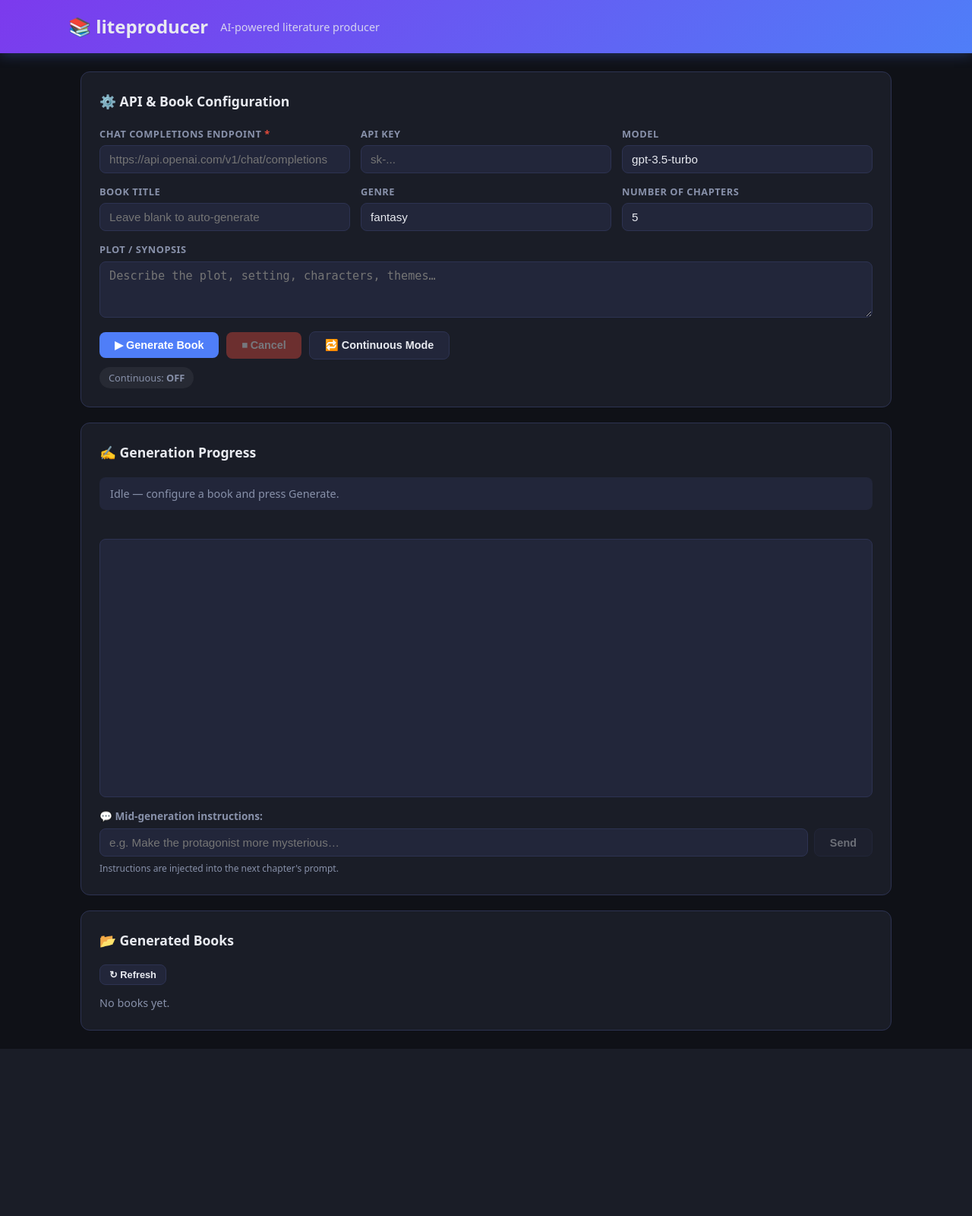
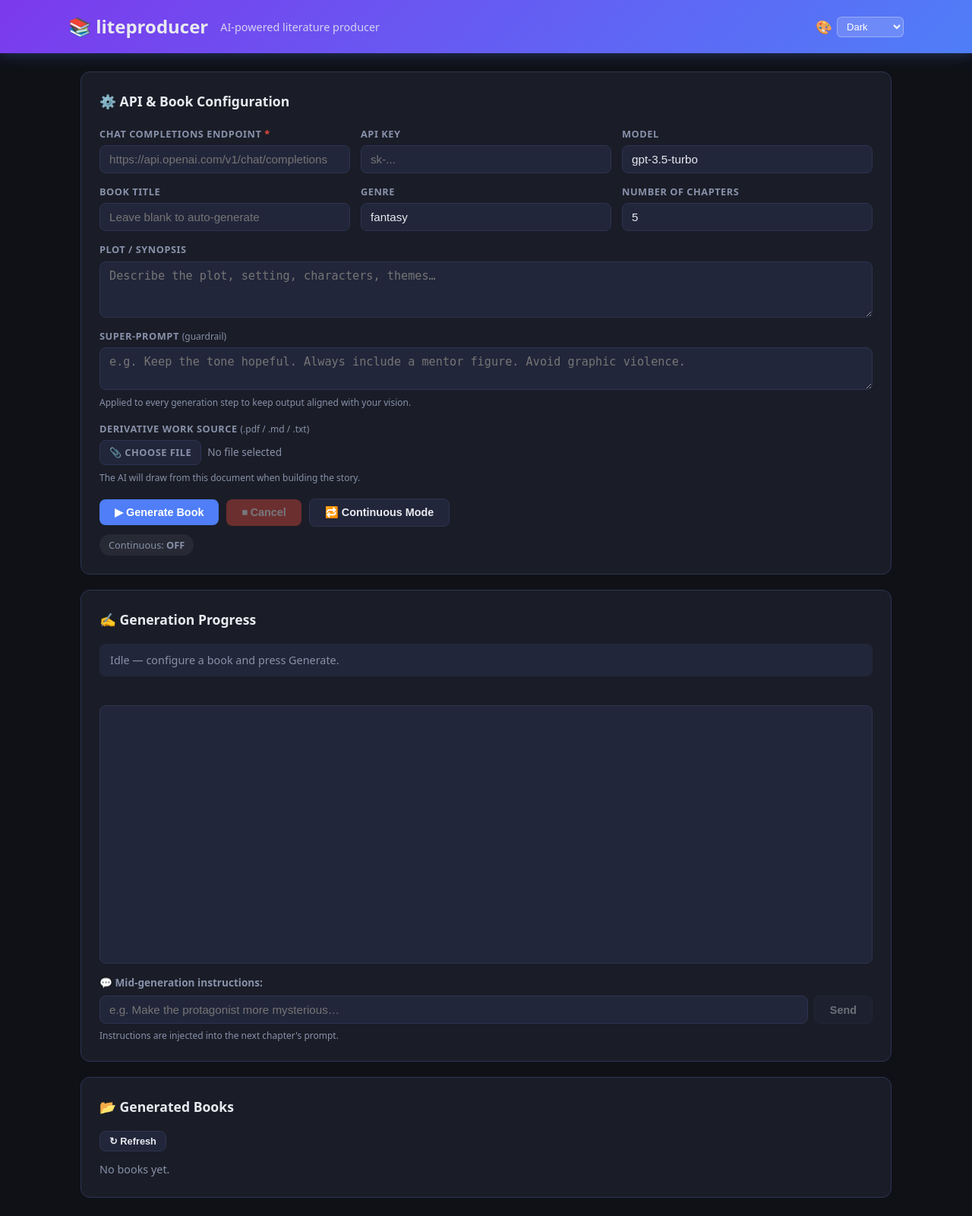
Before and after one commit to student338/liteproducer, a Flask app: page / in a window 1280 px wide. Shown: the whole page at 76% size. Before the commit the page ends 1380 px from the top, so only its background shows below. Run offline with Flask 3, Linux system fonts and the light colour scheme; data that the repository does not hold is empty.

Commit message:
wip: initial feature implementation (super-prompt, chapter summaries, derivative works, themes)
Agent-Logs-Url: https://github.com/student338/liteproducer/sessions/c2de458e-5290-4ee5-bfe4-58aadd3c3313

Co-authored-by: student338 <242527059+student338@users.noreply.github.com>

```diff
--- a/app.py
+++ b/app.py
@@ -1,7 +1,9 @@
+import io
 import json
 import os
 import queue
 import re
+import tempfile
 import threading
 import time
 import uuid
@@ -11,6 +13,12 @@ import requests
 from flask import Flask, Response, jsonify, render_template, request, send_from_directory
 from fpdf import FPDF
 
+try:
+    from pypdf import PdfReader
+    _PYPDF_AVAILABLE = True
+except ImportError:
+    _PYPDF_AVAILABLE = False
+
 app = Flask(__name__)
 BOOKS_DIR = os.path.join(os.path.dirname(__file__), "books")
 os.makedirs(BOOKS_DIR, exist_ok=True)
@@ -18,6 +26,10 @@ os.makedirs(BOOKS_DIR, exist_ok=True)
 # Active generation sessions keyed by session_id
 sessions: dict[str, dict] = {}
 sessions_lock = threading.Lock()
+
+# Temporary uploaded derivative-work content keyed by upload_id
+uploads: dict[str, str] = {}
+uploads_lock = threading.Lock()
 
 
 # ---------------------------------------------------------------------------
@@ -208,16 +220,41 @@ def generate_book(session_id: str):
     plot = cfg.get("plot", "")
     num_chapters = int(cfg.get("num_chapters", 5))
     title = cfg.get("title", "") or f"A {genre.title()} Story"
+    super_prompt = cfg.get("super_prompt", "").strip()
+    upload_id = cfg.get("upload_id", "").strip()
+
+    # Retrieve derivative source content if an upload was provided
+    derivative_text = ""
+    if upload_id:
+        with uploads_lock:
+            derivative_text = uploads.get(upload_id, "")
 
     push("status", {"msg": f'Starting book: "{title}"', "phase": "outline"})
 
+    # Build system message, incorporating super-prompt guardrail
+    system_content = (
+        f"You are a skilled {genre} author writing a book titled \"{title}\". "
+        "Write vivid, immersive prose. Each chapter should be at least 800 words."
+    )
+    if super_prompt:
+        system_content += f"\n\nAuthor's guardrail (always follow this): {super_prompt}"
+    if derivative_text:
+        # Truncate to a reasonable size to avoid huge context windows
+        excerpt = derivative_text[:6000]
+        system_content += (
+            "\n\nDerivative source material (draw inspiration, facts, and themes from this):\n"
+            + excerpt
+        )
+
     # ---- Build outline ----
     outline_prompt = (
-        f'You are a creative author. Write a detailed chapter-by-chapter outline for a {genre} book '
+        f'Write a detailed chapter-by-chapter outline for a {genre} book '
         f'titled "{title}".\n'
     )
     if plot:
         outline_prompt += f"The plot is: {plot}\n"
+    if derivative_text:
+        outline_prompt += "Base the story on the provided source material.\n"
     outline_prompt += (
         f"Produce exactly {num_chapters} chapters. For each chapter provide:\n"
         "CHAPTER N: <short title>\nSUMMARY: <2-3 sentence description>\n\n"
@@ -235,7 +272,10 @@ def generate_book(session_id: str):
         endpoint,
         api_key,
         model,
-        [{"role": "user", "content": outline_prompt}],
+        [
+            {"role": "system", "content": system_content},
+            {"role": "user", "content": outline_prompt},
+        ],
         stream=True,
         on_token=on_outline_token,
         is_cancelled=is_cancelled,
@@ -264,17 +304,8 @@ def generate_book(session_id: str):
     push("outline_done", {"headings": chapter_headings})
 
     messages = [
-        {
-            "role": "system",
-            "content": (
-                f"You are a skilled {genre} author writing a book titled \"{title}\". "
-                "Write vivid, immersive prose. Each chapter should be at least 800 words."
-            ),
-        },
-        {
-            "role": "user",
-            "content": outline_text,
-        },
+        {"role": "system", "content": system_content},
+        {"role": "user", "content": outline_text},
     ]
 
     chapters: list[dict] = []
@@ -292,10 +323,56 @@ def generate_book(session_id: str):
 
         chapter_num = i + 1
         full_heading = f"Chapter {chapter_num}: {heading}"
+
+        # ---- Chapter summary sketch ----
+        push("status", {"msg": f"Sketching summary for {full_heading}…", "phase": "chapter_summary", "chapter": chapter_num})
+        push("chapter_summary_start", {"num": chapter_num, "heading": full_heading})
+
+        summary_prompt = (
+            f"Before writing {full_heading}, produce a concise 3-5 sentence scene-by-scene sketch "
+            "of what will happen in this chapter. Cover key beats, character actions, and the emotional arc. "
+            "Output only the sketch, no prose."
+        )
+        if instructions:
+            summary_prompt += "\n\nAdditional author instructions:\n" + "\n".join(
+                f"- {inst}" for inst in instructions
+            )
+
+        summary_messages = messages + [{"role": "user", "content": summary_prompt}]
+
+        chapter_summary_tokens: list[str] = []
+
+        def make_summary_on_token(ch_num):
+            def on_token(tok):
+                chapter_summary_tokens.append(tok)
+                push("token", {"phase": "chapter_summary", "chapter": ch_num, "text": tok})
+            return on_token
+
+        chapter_summary = call_api(
+            endpoint,
+            api_key,
+            model,
+            summary_messages,
+            stream=True,
+            on_token=make_summary_on_token(chapter_num),
+            is_cancelled=is_cancelled,
+        )
+
+        if is_cancelled():
+            push("status", {"msg": "Generation cancelled.", "phase": "done"})
+            push("done", {})
+            return
+
+        push("chapter_summary_done", {"num": chapter_num, "summary": chapter_summary})
+
+        # ---- Write full chapter ----
         push("status", {"msg": f"Writing {full_heading}…", "phase": "chapter", "chapter": chapter_num})
         push("chapter_start", {"num": chapter_num, "heading": full_heading})
 
-        chapter_prompt = f"Write {full_heading} of the book in full."
+        chapter_prompt = (
+            f"Using this chapter sketch as a guide:\n{chapter_summary}\n\n"
+            f"Now write {full_heading} of the book in full, in vivid immersive prose."
+        )
         if instructions:
             chapter_prompt += "\n\nAdditional instructions from the author:\n" + "\n".join(
                 f"- {inst}" for inst in instructions
@@ -349,6 +426,37 @@ def generate_book(session_id: str):
 @app.route("/")
 def index():
     return render_template("index.html")
+
+
+@app.route("/api/upload", methods=["POST"])
+def upload_derivative():
+    """Accept a .pdf, .md, or .txt file and return an upload_id for use in /api/start."""
+    if "file" not in request.files:
+        return jsonify({"error": "No file provided"}), 400
+
+    f = request.files["file"]
+    filename = (f.filename or "").lower()
+
+    try:
+        if filename.endswith(".pdf"):
+            if not _PYPDF_AVAILABLE:
+                return jsonify({"error": "PDF support not installed (pypdf missing)"}), 500
+            raw = f.read()
+            reader = PdfReader(io.BytesIO(raw))
+            pages = [page.extract_text() or "" for page in reader.pages]
+            content = "\n\n".join(pages)
+        elif filename.endswith(".md") or filename.endswith(".txt"):
+            content = f.read().decode("utf-8", errors="replace")
+        else:
+            return jsonify({"error": "Unsupported file type. Use .pdf, .md, or .txt"}), 400
+    except Exception as exc:
+        return jsonify({"error": f"Failed to parse file: {exc}"}), 400
+
+    upload_id = uuid.uuid4().hex
+    with uploads_lock:
+        uploads[upload_id] = content
+
+    return jsonify({"upload_id": upload_id, "chars": len(content)})
 
 
 @app.route("/api/start", methods=["POST"])
--- a/requirements.txt
+++ b/requirements.txt
@@ -1,3 +1,4 @@
 flask>=3.0.0
 fpdf2>=2.7.0
 requests>=2.31.0
+pypdf>=4.0.0
--- a/static/style.css
+++ b/static/style.css
@@ -1,7 +1,9 @@
 /* ── Reset & Base ──────────────────────────────────────────────────────── */
 *, *::before, *::after { box-sizing: border-box; margin: 0; padding: 0; }
 
-:root {
+/* ── Theme variables ────────────────────────────────────────────────────── */
+:root,
+[data-theme="dark"] {
   --bg:          #0f1117;
   --bg2:         #1a1d27;
   --bg3:         #22263a;
@@ -14,6 +16,63 @@
   --border:      #2d3352;
   --radius:      12px;
   --font-mono:   'Courier New', Courier, monospace;
+  --preview-text: #c8d0e8;
+}
+
+[data-theme="light"] {
+  --bg:          #f4f6fb;
+  --bg2:         #ffffff;
+  --bg3:         #eef0f8;
+  --accent:      #3561e0;
+  --accent2:     #6d28d9;
+  --danger:      #dc2626;
+  --success:     #16a34a;
+  --text:        #1a1d2e;
+  --text-muted:  #5c647a;
+  --border:      #d0d5e8;
+  --preview-text: #2a2e45;
+}
+
+[data-theme="sepia"] {
+  --bg:          #f5efe0;
+  --bg2:         #fdf6e3;
+  --bg3:         #ede8d5;
+  --accent:      #a0522d;
+  --accent2:     #8b4513;
+  --danger:      #c0392b;
+  --success:     #2e7d32;
+  --text:        #3b2f1e;
+  --text-muted:  #7a6247;
+  --border:      #c9b99a;
+  --preview-text: #4a3728;
+}
+
+[data-theme="ocean"] {
+  --bg:          #071a2e;
+  --bg2:         #0d2640;
+  --bg3:         #123454;
+  --accent:      #00b4d8;
+  --accent2:     #0077b6;
+  --danger:      #e63946;
+  --success:     #2ec4b6;
+  --text:        #caf0f8;
+  --text-muted:  #6daac8;
+  --border:      #1a4a6a;
+  --preview-text: #a8d8ea;
+}
+
+[data-theme="terminal"] {
+  --bg:          #0d0d0d;
+  --bg2:         #121212;
+  --bg3:         #1a1a1a;
+  --accent:      #39ff14;
+  --accent2:     #00ff99;
+  --danger:      #ff2222;
+  --success:     #39ff14;
+  --text:        #e0ffe0;
+  --text-muted:  #5a9a5a;
+  --border:      #1f3d1f;
+  --preview-text: #b8ffb8;
 }
 
 body {
@@ -38,7 +97,26 @@ header {
   gap: 16px;
 }
 .logo  { font-size: 1.5rem; font-weight: 700; }
-.tagline { font-size: .9rem; opacity: .85; }
+.tagline { font-size: .9rem; opacity: .85; flex: 1; }
+
+/* ── Theme switcher ─────────────────────────────────────────────────────── */
+.theme-switcher {
+  display: flex;
+  align-items: center;
+  gap: 6px;
+}
+.theme-label { font-size: 1.1rem; cursor: default; }
+#theme-select {
+  background: rgba(255,255,255,.15);
+  border: 1px solid rgba(255,255,255,.3);
+  border-radius: 6px;
+  color: #fff;
+  font-size: .82rem;
+  padding: 4px 8px;
+  cursor: pointer;
+  width: auto;
+}
+#theme-select option { color: #000; background: #fff; }
 
 /* ── Main layout ───────────────────────────────────────────────────────── */
 main {
@@ -81,6 +159,18 @@ main {
   letter-spacing: .04em;
 }
 .req { color: var(--danger); }
+.tag-hint {
+  font-size: .75rem;
+  text-transform: none;
+  letter-spacing: 0;
+  color: var(--text-muted);
+  font-weight: 400;
+}
+.field-hint {
+  font-size: .75rem;
+  color: var(--text-muted);
+  margin-top: 2px;
+}
 
 input[type="text"],
 input[type="url"],
@@ -101,6 +191,27 @@ input:focus, textarea:focus {
   border-color: var(--accent);
 }
 textarea { resize: vertical; }
+
+/* ── File upload ────────────────────────────────────────────────────────── */
+.file-upload-row {
+  display: flex;
+  align-items: center;
+  gap: 8px;
+  flex-wrap: wrap;
+}
+.file-btn {
+  cursor: pointer;
+  white-space: nowrap;
+}
+.file-name-label {
+  font-size: .85rem;
+  color: var(--text-muted);
+  flex: 1;
+  min-width: 0;
+  overflow: hidden;
+  text-overflow: ellipsis;
+  white-space: nowrap;
+}
 
 /* ── Buttons ───────────────────────────────────────────────────────────── */
 .actions-row {
--- a/templates/index.html
+++ b/templates/index.html
@@ -1,5 +1,5 @@
 <!DOCTYPE html>
-<html lang="en">
+<html lang="en" data-theme="dark">
 <head>
   <meta charset="UTF-8" />
   <meta name="viewport" content="width=device-width, initial-scale=1.0" />
@@ -11,6 +11,16 @@
     <div class="header-inner">
       <span class="logo">📚 liteproducer</span>
       <span class="tagline">AI-powered literature producer</span>
+      <div class="theme-switcher" title="Change theme">
+        <label class="theme-label" for="theme-select">🎨</label>
+        <select id="theme-select">
+          <option value="dark">Dark</option>
+          <option value="light">Light</option>
+          <option value="sepia">Sepia</option>
+          <option value="ocean">Ocean</option>
+          <option value="terminal">Terminal</option>
+        </select>
+      </div>
     </div>
   </header>
 
@@ -58,6 +68,23 @@
         <div class="field field--wide">
           <label for="plot">Plot / Synopsis</label>
           <textarea id="plot" rows="3" placeholder="Describe the plot, setting, characters, themes…"></textarea>
+        </div>
+        <div class="field field--wide">
+          <label for="super-prompt">
+            Super-Prompt <span class="tag-hint">(guardrail)</span>
+          </label>
+          <textarea id="super-prompt" rows="2" placeholder="e.g. Keep the tone hopeful. Always include a mentor figure. Avoid graphic violence."></textarea>
+          <small class="field-hint">Applied to every generation step to keep output aligned with your vision.</small>
+        </div>
+        <div class="field field--wide">
+          <label>Derivative Work Source <span class="tag-hint">(.pdf / .md / .txt)</span></label>
+          <div class="file-upload-row">
+            <label for="derivative-file" class="btn btn-secondary btn-sm file-btn">📎 Choose File</label>
+            <input id="derivative-file" type="file" accept=".pdf,.md,.txt" hidden />
+            <span id="derivative-file-name" class="file-name-label">No file selected</span>
+            <button id="btn-clear-upload" class="btn btn-secondary btn-sm" style="display:none">✕ Clear</button>
+          </div>
+          <small class="field-hint">The AI will draw from this document when building the story.</small>
         </div>
       </div>
 
```
Also changed, not shown: other parts of static/style.css (+18 -7 lines).
